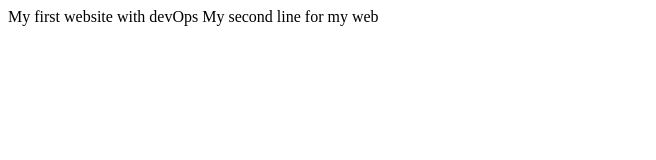
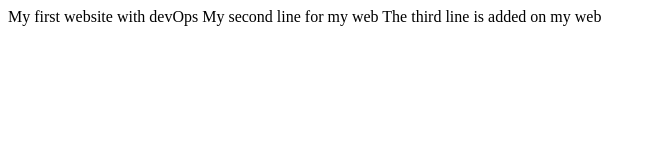
Before and after one commit to usfrank02/pythonProjects, a plain HTML site: page index.html in a window 1280 px wide. Shown: the whole page, without its empty margins (0-656 px from the left). Drawn offline with Linux system fonts and the light colour scheme.

Commit message:
Third line commit

```diff
--- a/index.html
+++ b/index.html
@@ -1,2 +1,3 @@
 <h> My first website with devOps</h>
 <h> My second line for my web</h>
+<h> The third line is added on my web</h>
```
